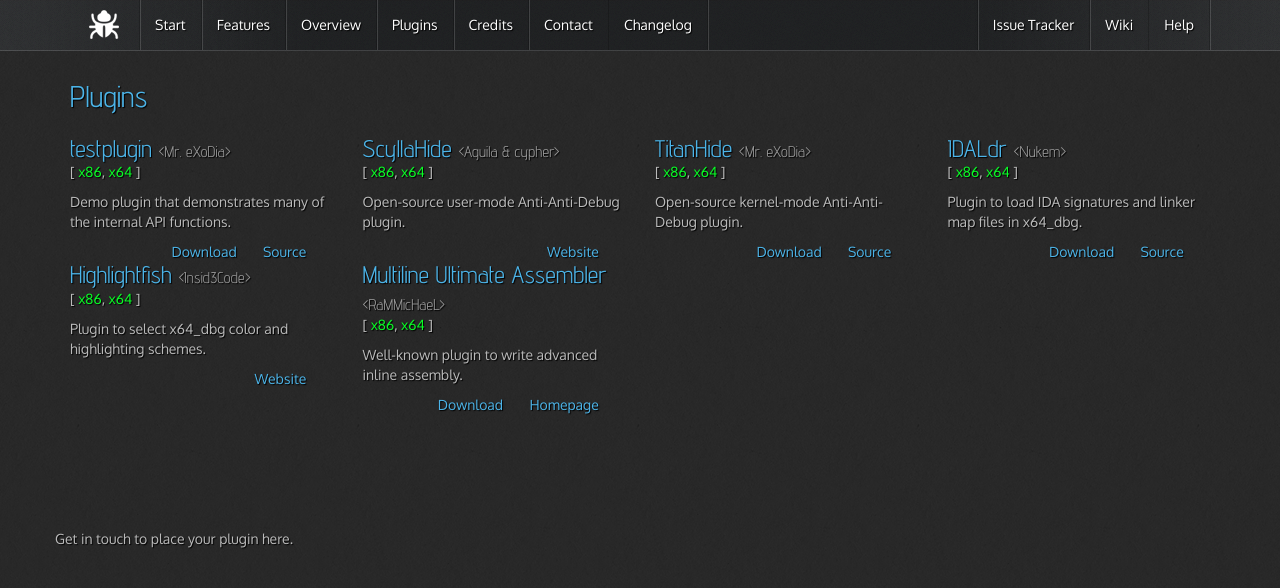
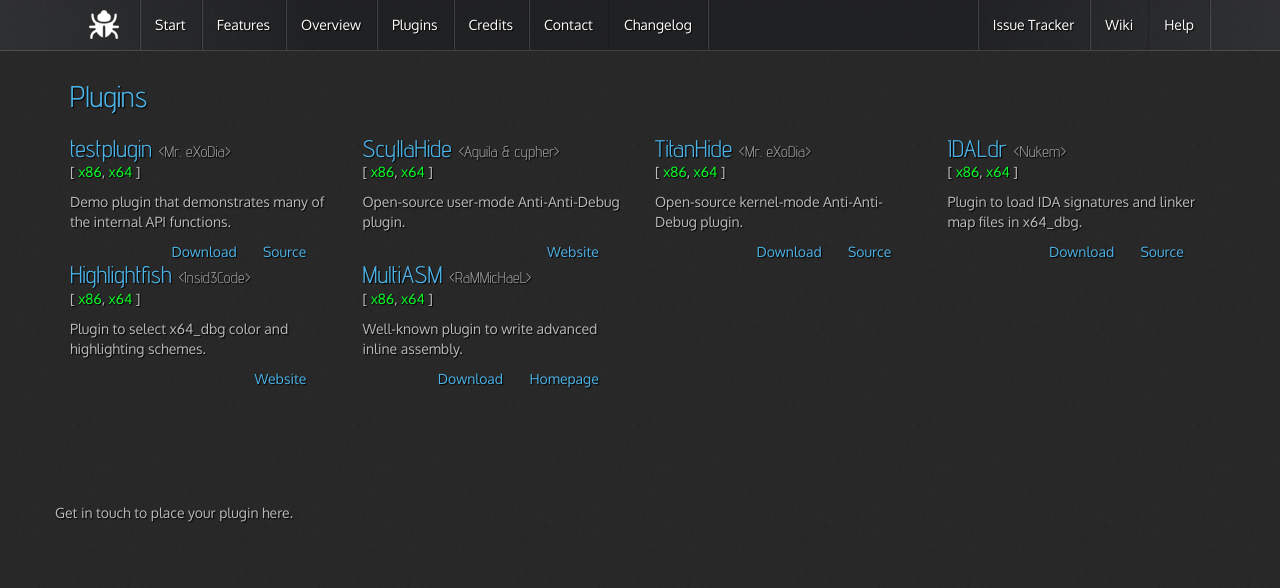
Before and after one commit to x64dbg/x64dbg.github.io, a Jekyll site: the page built from index.html, in a window 1280 px wide and 900 px high, scrolled down 2798 px. Shown: the top 588 px of the window. Built offline with Jekyll 4.4.1, drawn with Linux system fonts in a browser that asks for light colours; nearby versions of some CDN libraries.

Commit message:
abbreviation

```diff
--- a/_includes/plugins.html
+++ b/_includes/plugins.html
@@ -53,7 +53,7 @@
                     <a target="_blank" href="http://insid3code.blogspot.nl/p/highlightfish.html">Website</a>
                 </div>
 				<div class="col-md-6">
-                    <h3>Multiline Ultimate Assembler
+                    <h3>MultiASM
                         <small>&lt;RaMMicHaeL&gt;</small>
                     </h3>
                     <p>[
```
